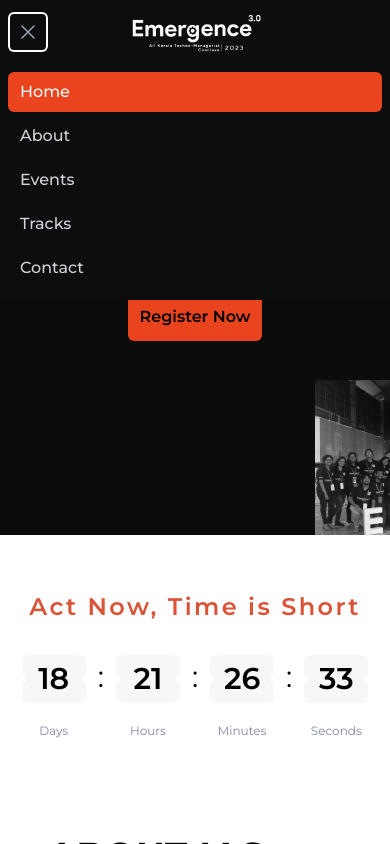
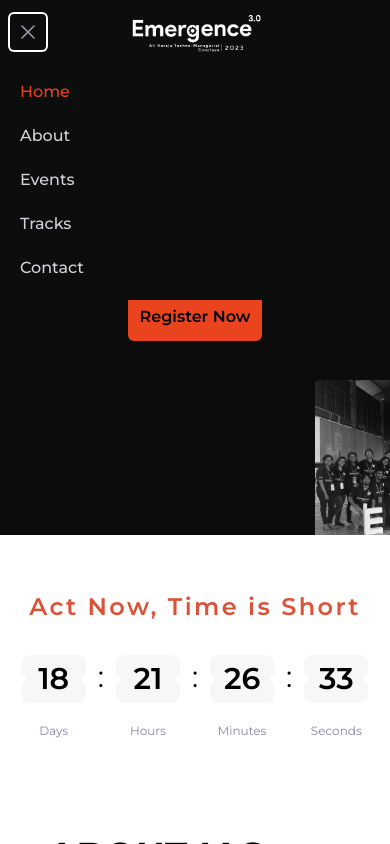
Before and after one commit to cecieee/Emergence-3, a React (Create React App) app: page / in a window 390 px wide. Both pictures are taken after a click on the button "Open main menu". Shown: the top 844 px of the page. Built offline with nearby package versions, Linux system fonts and the light colour scheme.

Commit message:
Linked Buttons & Updated Navbar

```diff
--- a/src/Components/Hero/Hero.jsx
+++ b/src/Components/Hero/Hero.jsx
@@ -30,7 +30,9 @@
         {/* <button className="bg-deep-orange w-[200px] rounded-md font-medium my-6 mx-auto py-3 text-black">
           Register Now
         </button> */}
-        <Button children="Register Now" className="lg:mt-6 border-black hover:bg-black hover:border hover:border-[#EC431B] hover:text-[#EC431B] delay-75 transition-all ease-in-out" />
+        <Button className="lg:mt-6 border-black hover:bg-black hover:border hover:border-[#EC431B] hover:text-[#EC431B] delay-75 transition-all ease-in-out" >
+          <a href={"http://www.yepdesk.com/emergence-3"}>Register Now</a>
+          </Button>
       </div>
     </div>
   );
--- a/src/Components/Navbar/Navbar.jsx
+++ b/src/Components/Navbar/Navbar.jsx
@@ -3,10 +3,10 @@
 
 const navigation = [
   { name: "Home", href: "#", current: true },
-  { name: "About", href: "#", current: false },
+  { name: "About", href: "#About", current: false },
   { name: "Events", href: "#", current: false },
   { name: "Tracks", href: "#", current: false },
-  { name: "Contact", href: "#", current: false },
+  { name: "Contact", href: "#Contact", current: false },
 ];
 
 function classNames(...classes) {
@@ -73,7 +73,7 @@
                   href={item.href}
                   className={classNames(
                     item.current
-                      ? "bg-[#E9441D] text-white"
+                      ? " text-[#E9441D]"
                       : "text-gray-300 hover-bg-gray-700 hover-text-white",
                     "block rounded-md px-3 py-2 text-base font-medium"
                   )}
--- a/src/Pages/About/About.jsx
+++ b/src/Pages/About/About.jsx
@@ -14,7 +14,7 @@
   return (
     <div className='About font-montserrat'>
       <Timer />
-
+      <div id='About'></div>
       <div className='ml-24 my-36 max-[450px]:my-24 max-[450px]:ml-12'>
         <h1 className='font-bold text-4xl tracking-wide mb-10'>ABOUT IAS</h1>
         <div className='flex mr-28 max-[450px]:flex-col  max-[450px]:mr-12'>
--- a/src/Pages/Footer/Footer.jsx
+++ b/src/Pages/Footer/Footer.jsx
@@ -14,14 +14,14 @@
     const jsxelement=(
         <>
 
-            <div className=" relative flex h-fit min-h-[35vh] text-white font-montserrat bg-right bg-cover bg-no-repeat max-[950px]:min-h-fit " style={{backgroundImage:`url('/Group 1 (2).png')`}}>
+            <div id="Contact" className=" relative flex h-fit min-h-[35vh] text-white font-montserrat bg-right bg-cover bg-no-repeat max-[950px]:min-h-fit " style={{backgroundImage:`url('/Group 1 (2).png')`}}>
                 <div className="absolute w-full h-full bg-gradient-to-r from-black via-black to-transparent z-0 max-[950px]:bg-black"></div>
                 <a href={Map_link} className="absolute w-1/4 h-full right-0 max-[950px]:hidden"></a>
                 <div className="p-10 z-10 max-[950px]:w-full">
                     <p className="text-5xl font-semibold max-[950px]:text-center">GET YOUR TICKET</p>
                     <div className="flex flex-col items-start justify-center h-full max-[950px]:h-fit max-[950px]:py-10 max-[950px]:justify-center">
                         <p className="py-5">Be part of the tech revolution at Emergence 3.0 - reserve your tickets today for a glimpse into tomorrow's world</p>
-                        <a href={ticket_link} className="bg-[#EC431B] h-12 w-[30vh] flex justify-center items-center max-[950px]:w-full border-black hover:bg-black hover:border hover:border-[#EC431B] hover:text-[#EC431B] delay-75 transition-all ease-in-out">Get your Ticket now</a>
+                        <a href={"http://www.yepdesk.com/emergence-3"} className="bg-[#EC431B] h-12 w-[30vh] flex justify-center items-center max-[950px]:w-full border-black hover:bg-black hover:border hover:border-[#EC431B] hover:text-[#EC431B] delay-75 transition-all ease-in-out">Get your Ticket now</a>
 
                     </div>
                     <div className="min-[950px]:hidden relative">
```
